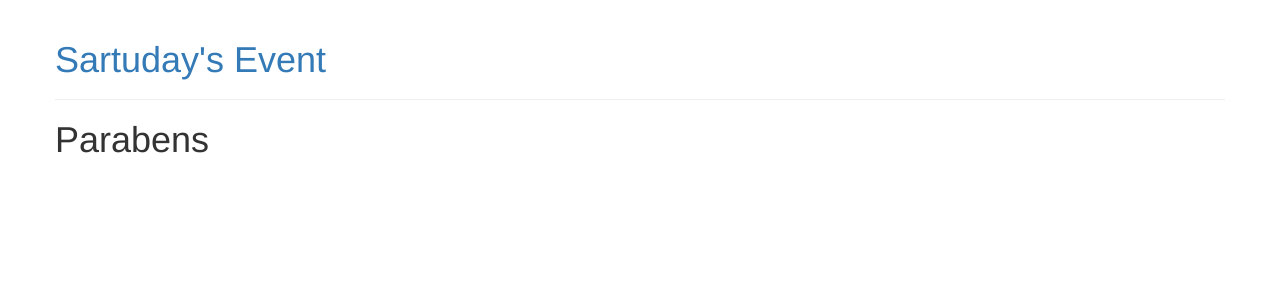
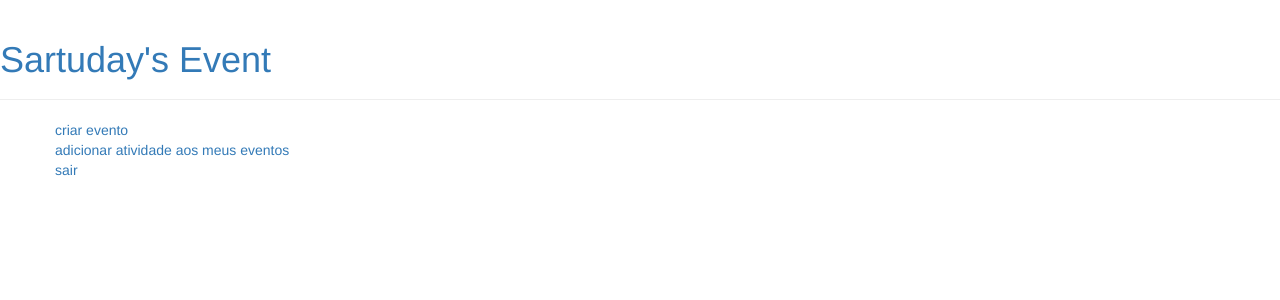
Before and after one commit to fabiomsrs/university_project, a Django app: page /home/ in a window 1280 px wide. Shown: the top 300 px of the page. Run offline with Django 3.2, Linux system fonts and the light colour scheme; some libraries are stand-ins or nearby versions.

Commit message:
form atividade

```diff
--- a/evento/appweb/forms/cadastroEventoForm.py
+++ b/evento/appweb/forms/cadastroEventoForm.py
@@ -4,4 +4,5 @@ from evento.models import Evento
 class EventoForm(forms.ModelForm):
 	class Meta:
 		model = Evento
-		fields = ('nome_evento','usuario_criador')
+		exclude = ['usuario_criador']
+		fields = ('nome_evento','usuario_criador','status')
--- a/evento/appweb/templates/appweb/base.html
+++ b/evento/appweb/templates/appweb/base.html
@@ -6,12 +6,11 @@
 	<title>Sartuday Eventos</title>
 </head>
 <body>
+			<div class="page-header">
+		        <h1><a href="{%url 'home'%}" class="top-menu" >Sartuday's Event</a	></h1>
+			</div>
 	<div class="container">
 	<div class="row" id="pwd-container">
-	<div class="page-header">
-            <a href="{% url 'login' %}" class="top-menu"/>
-            <h1><a href="/">Sartuday's Event</a></h1>
-    </div>
 		{% block content %}
         {% endblock %}
 	</div>
--- a/evento/appweb/templates/appweb/cadastroUsuario.html
+++ b/evento/appweb/templates/appweb/cadastroUsuario.html
@@ -5,7 +5,7 @@
 			<form method="POST">{% csrf_token %}
 				<div class="col-sm-10">
 		        {{ form|bootstrap}}
+		        <button type="submit" name="go" class="btn btn-lg btn-primary btn-block">Sign up</button>
 		        </div>
-	            <button type="submit" name="go" class="btn btn-lg btn-primary btn-block">Sign up</button>
            </form>
 {% endblock %}
--- a/evento/appweb/templates/appweb/home.html
+++ b/evento/appweb/templates/appweb/home.html
@@ -1,4 +1,6 @@
 {% extends './base.html' %}
 {% block content%}
-<h1>Parabens</h1>
+<a href="{% url 'cadastro_evento' %}" class="top-menu">criar evento</a><br/>
+<a href="{% url 'cadastro_atividade' %}" class="top-menu">adicionar atividade aos meus eventos</a><br/>
+<a href="{% url 'logout' %}" class="top-menu">sair</a>
 {%endblock%}
--- a/evento/appweb/templates/appweb/index.html
+++ b/evento/appweb/templates/appweb/index.html
@@ -6,7 +6,7 @@
 		        {{form.as_p}}
           		<button type="submit" name="go" class="btn btn-lg">Sign in</button>
 	            <div>
-	             <a href="{% url 'cadastroUsuario'%}">Create account</a> or <a href="#">reset password</a>
+	             <a href="{% url 'cadastro_usuario'%}">Create account</a> or <a href="#">reset password</a>
 	            </div>
 	        </form>
         </section>
--- a/evento/appweb/urls.py
+++ b/evento/appweb/urls.py
@@ -6,5 +6,8 @@ from . import views
 urlpatterns = [
 	url(r'^$',views.index, name='login'),
 	url(r'^home/$',views.home, name='home'),
-	url(r'^cadastroUsuario/$',views.cadastroUsuario, name='cadastroUsuario'),
+	url(r'^cadastroUsuario/$',views.cadastroUsuario, name='cadastro_usuario'),
+	url(r'^cadastroEvento/$',views.cadastroEvento, name='cadastro_evento'),
+	url(r'^cadastroAtividade/$',views.cadastroAtividade, name='cadastro_atividade'),
+	url(r'^$',views.logout, name='logout'),
 ]
--- a/evento/appweb/views.py
+++ b/evento/appweb/views.py
@@ -1,11 +1,13 @@
 from django.http import HttpResponse
 from django.shortcuts import render,redirect
-from django.contrib.auth import authenticate, login
+from django.contrib.auth import authenticate, login, logout
 from django.contrib.auth.forms import AuthenticationForm
 from django.contrib.auth.models import User
 #
 #
 from .forms.cadastroUsuarioForm import UsuarioForm
+from .forms.cadastroEventoForm import EventoForm
+from .forms.cadastroAtividadeForm import AtividadeForm
 
 # Create your views here.
 def index(request):
@@ -13,7 +15,6 @@ def index(request):
 		username = request.POST['username']
 		password = request.POST['password']
 		user = authenticate(username=username, password=password)
-
 		if user is not None:
 			login(request, user)
 			return redirect('home')
@@ -23,6 +24,9 @@ def index(request):
 	else:
 		form = AuthenticationForm()
 		return render(request, "appweb/index.html", {'form':form})
+
+def logout(request):
+	logout(request)
 
 def home(request):
 	return render(request,"appweb/home.html")
@@ -34,7 +38,31 @@ def cadastroUsuario(request):
 			usuario = form.save(commit = False)
 			usuario.save()
 			return redirect('login')
-
+		else:
+			return HttpResponse("<h1>CADASTRO INVALIDO</h1>")
 	else:
 		form = UsuarioForm()
 		return render(request, 'appweb/cadastroUsuario.html', {'form': form})
+
+def cadastroAtividade(request):
+	if request.method == "POST":
+		form = AtividadeForm(request.POST)
+		if form.is_valid():
+			atividade = form.save(commit = False)
+			atividade.save()
+			return redirect('home')
+	else:
+		form = AtividadeForm(request=request)
+		return render(request, 'appweb/cadastroAtividade.html', {'form': form})
+
+def cadastroEvento(request):
+	if request.method == "POST":
+		form = EventoForm(request.POST)
+		if form.is_valid():
+			evento = form.save(commit = False)
+			evento.usuario_criador = request.user
+			evento.save()
+			return redirect('home')
+	else:
+		form = EventoForm()
+		return render(request, 'appweb/cadastroEvento.html', {'form': form})
--- a/evento/config/settings.py
+++ b/evento/config/settings.py
@@ -85,7 +85,7 @@ DATABASES = {
         'ENGINE': 'django.db.backends.postgresql_psycopg2',
         'NAME': 'evento',
         'USER': 'postgres',
-        'PASSWORD': '123',
+        'PASSWORD': 'postgres',
         'HOST': 'localhost',
         'PORT': '5432',
     }
--- a/evento/evento/models.py
+++ b/evento/evento/models.py
@@ -17,7 +17,7 @@ class TipoAtividade(Enum):
 
 class Atividade(models.Model):
 	nome_atividade = models.CharField(max_length=25)
-	descricao = models.CharField(max_length=25)
+	descricao = models.TextField(max_length=250)
 	valor_atividade = models.FloatField(null=True)
 	evento = models.ForeignKey('Evento',related_name='minhas_atividades',default='')
 	tipo_atividade = EnumField(TipoAtividade,max_length=25,default=TipoAtividade.DEFAULT)
@@ -31,6 +31,9 @@ class Evento(models.Model):
 		inscricoes = self.minhas_inscricoes.get_queryset()
 		return inscricoes.filter(meu_pagamento__pago=True)
 
+	def __str__(self):
+		return self.nome_evento
+
 class Cupom(models.Model):
 	desconto = models.IntegerField()
 	evento = models.ForeignKey('Evento',related_name='meus_cupons',default='')
```
Also changed, not shown: evento/appweb/forms/cadastroAtividadeForm.py (+9 -1 lines), evento/appweb/templates/appweb/cadastroAtividade.html (added, +11 -0 lines), evento/appweb/templates/appweb/cadastroEvento.html (added, +15 -0 lines), evento/evento/migrations/0005_auto_20170801_1150.py (added), evento/evento/migrations/0006_auto_20170801_1152.py (added).
